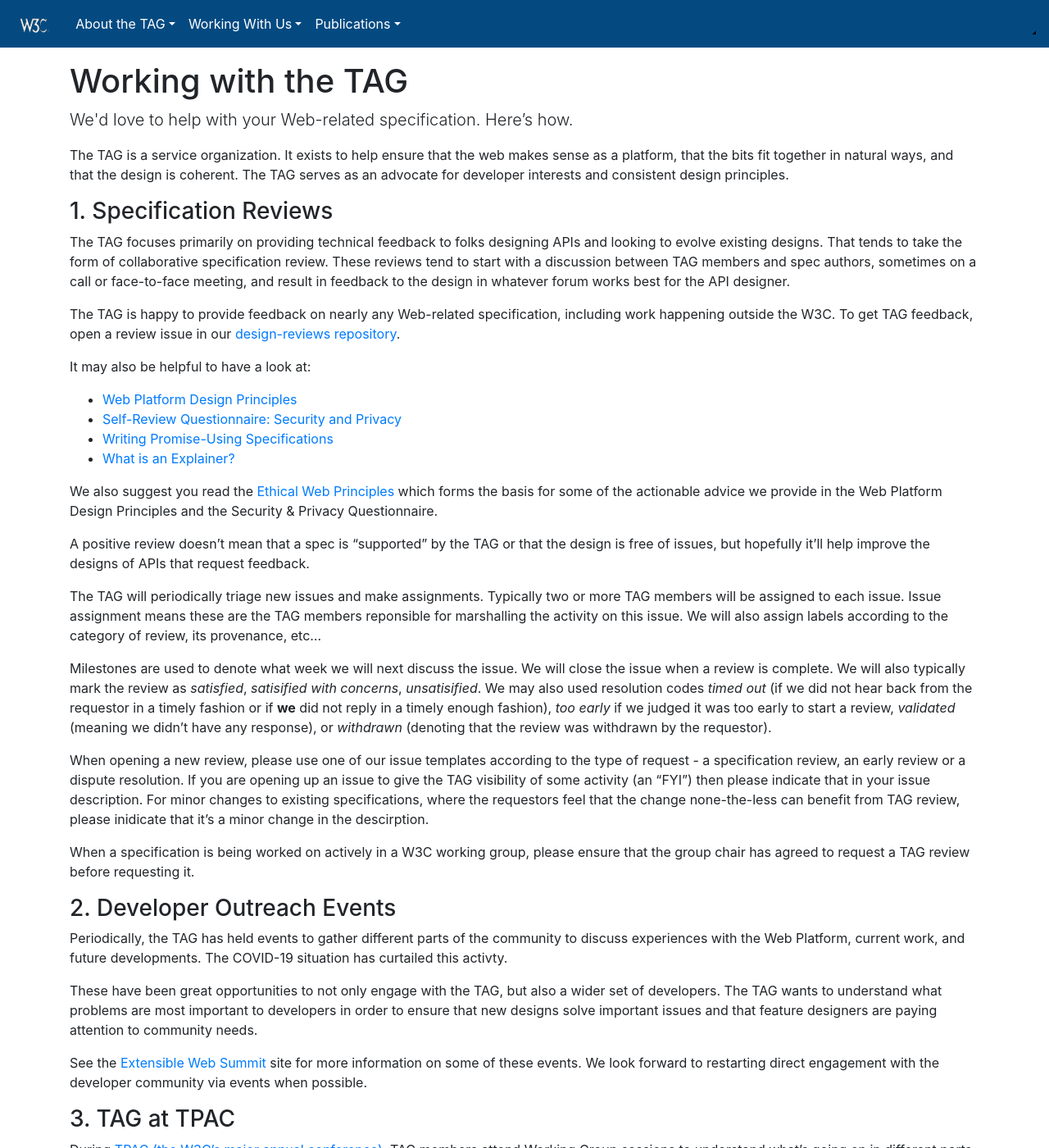
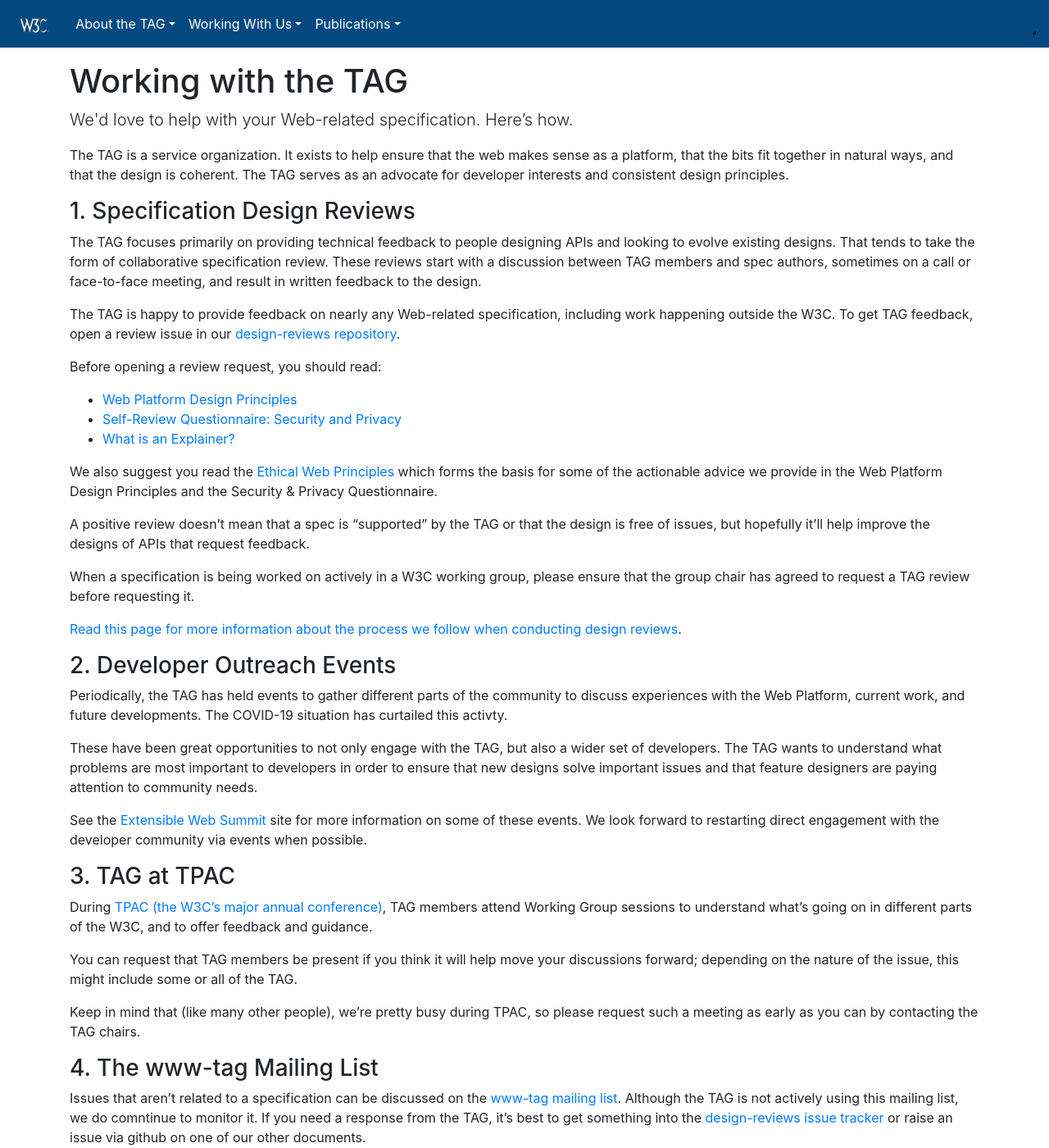
Before and after one commit to w3ctag/tag.w3.org, a Jekyll site: the page built from workmode/index.md, in a window 1280 px wide and 1400 px high. Shown: the whole window at 82% size. Built offline with Jekyll 4.4.1, drawn with Linux system fonts in a browser that asks for light colours; nearby versions of some CDN libraries; library files that are not in the unit come from our copies.

Commit message:
Workmode: Update with proposed new process

```diff
--- a/workmode/index.md
+++ b/workmode/index.md
@@ -6,30 +6,25 @@
 
 The TAG is a service organization. It exists to help ensure that the web makes sense as a platform, that the bits fit together in natural ways, and that the design is coherent. The TAG serves as an advocate for developer interests and consistent design principles.
 
-### 1. Specification Reviews
+### 1. Specification Design Reviews
 
-The TAG focuses primarily on providing technical feedback to folks designing APIs and looking to evolve existing designs. That tends to take the form of collaborative specification review. These reviews tend to start with a discussion between TAG members and spec authors, sometimes on a call or face-to-face meeting, and result in feedback to the design in whatever forum works best for the API designer.
+The TAG focuses primarily on providing technical feedback to people designing APIs and looking to evolve existing designs. That tends to take the form of collaborative specification review. These reviews start with a discussion between TAG members and spec authors, sometimes on a call or face-to-face meeting, and result in written feedback to the design.
 
 The TAG is happy to provide feedback on nearly any Web-related specification, including work happening outside the W3C. To get TAG feedback, open a review issue in our [design-reviews repository](https://github.com/w3ctag/design-reviews).
 
-It may also be helpful to have a look at:
+Before opening a review request, you should read:
 
 * [Web Platform Design Principles](https://www.w3.org/TR/design-principles/)
 * [Self-Review Questionnaire: Security and Privacy](https://www.w3.org/TR/security-privacy-questionnaire)
-* [Writing Promise-Using Specifications](https://www.w3.org/2001/tag/doc/promises-guide)
 * [What is an Explainer?](/explainers/)
 
 We also suggest you read the [Ethical Web Principles](https://www.w3.org/2001/tag/doc/ethical-web-principles/) which forms the basis for some of the actionable advice we provide in the Web Platform Design Principles and the Security & Privacy Questionnaire.
 
 A positive review doesn't mean that a spec is "supported" by the TAG or that the design is free of issues, but hopefully it'll help improve the designs of APIs that request feedback.
 
-The TAG will periodically triage new issues and make assignments. Typically two or more TAG members will be assigned to each issue.  Issue assignment means these are the TAG members reponsible for marshalling the activity on this issue.   We will also assign labels according to the category of review, its provenance, etc...
+When a specification is being worked on actively in a W3C working group, please ensure that the group chair has agreed to request a TAG review before requesting it.
 
-Milestones are used to denote what week we will next discuss the issue.  We will close the issue when a review is complete.  We will also typically mark the review as *satisfied*, *satisified with concerns*, *unsatisified*. We may also used resolution codes *timed out* (if we did not hear back from the requestor in a timely fashion or if **we** did not reply in a timely enough fashion), *too early* if we judged it was too early to start a review, *validated* (meaning we didn't have any response), or *withdrawn* (denoting that the review was withdrawn by the requestor).
-
-When opening a new review, please use one of our issue templates according to the type of request - a specification review, an early review or a dispute resolution.  If you are opening up an issue to give the TAG visibility of some activity (an "FYI") then please indicate that in your issue description. For minor changes to existing specifications, where the requestors feel that the change none-the-less can benefit from TAG review, please inidicate that it's a minor change in the descirption.
-
-When a specification is being worked on actively in a W3C working group, please ensure that the group chair has agreed to request a TAG review before requesting it.
+[Read this page for more information about the process we follow when conducting design reviews](design-reviews).
 
 ### 2. Developer Outreach Events
 
```
Also changed, not shown: workmode/design-reviews.md (added, +144 -0 lines).
